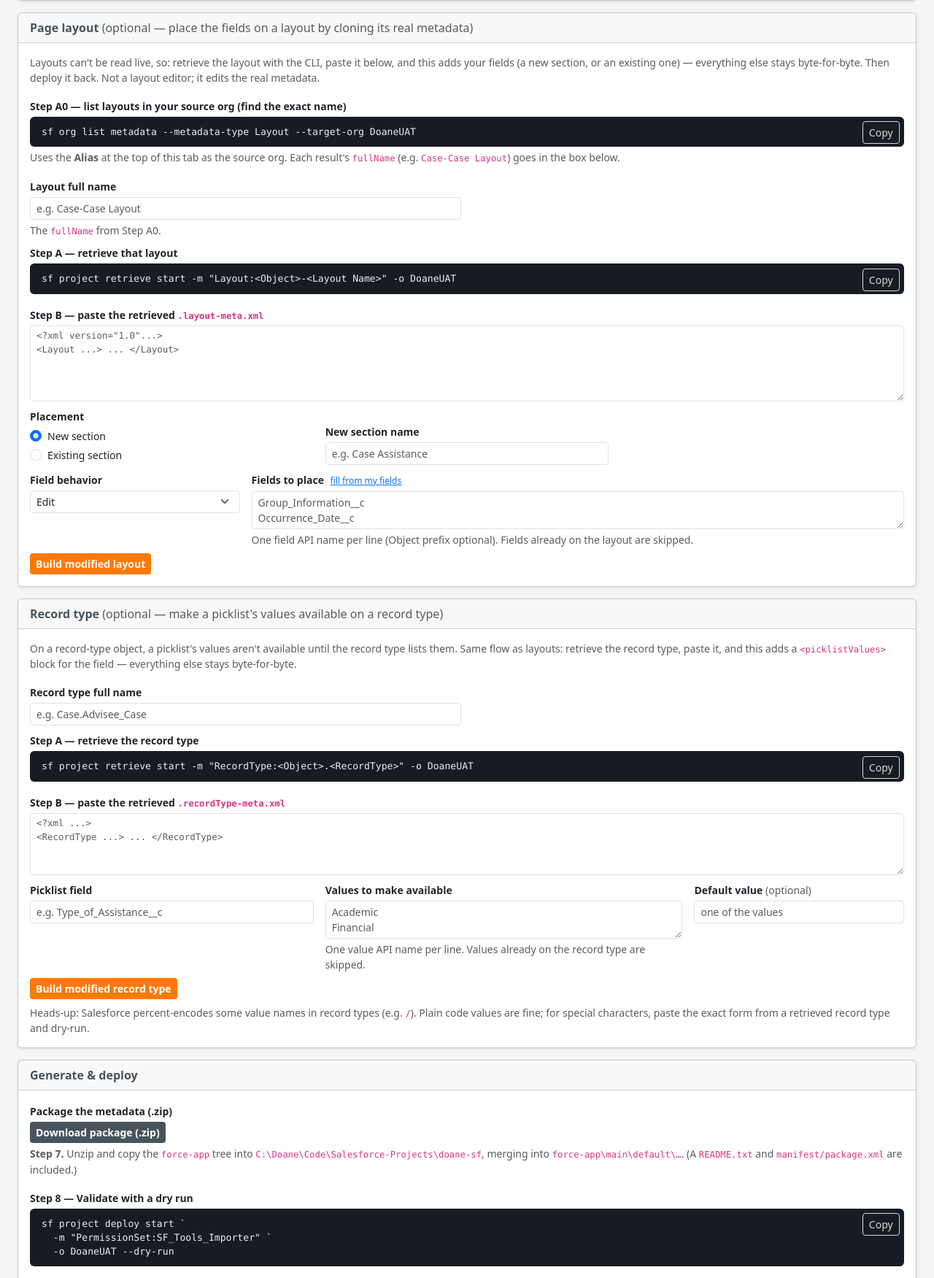
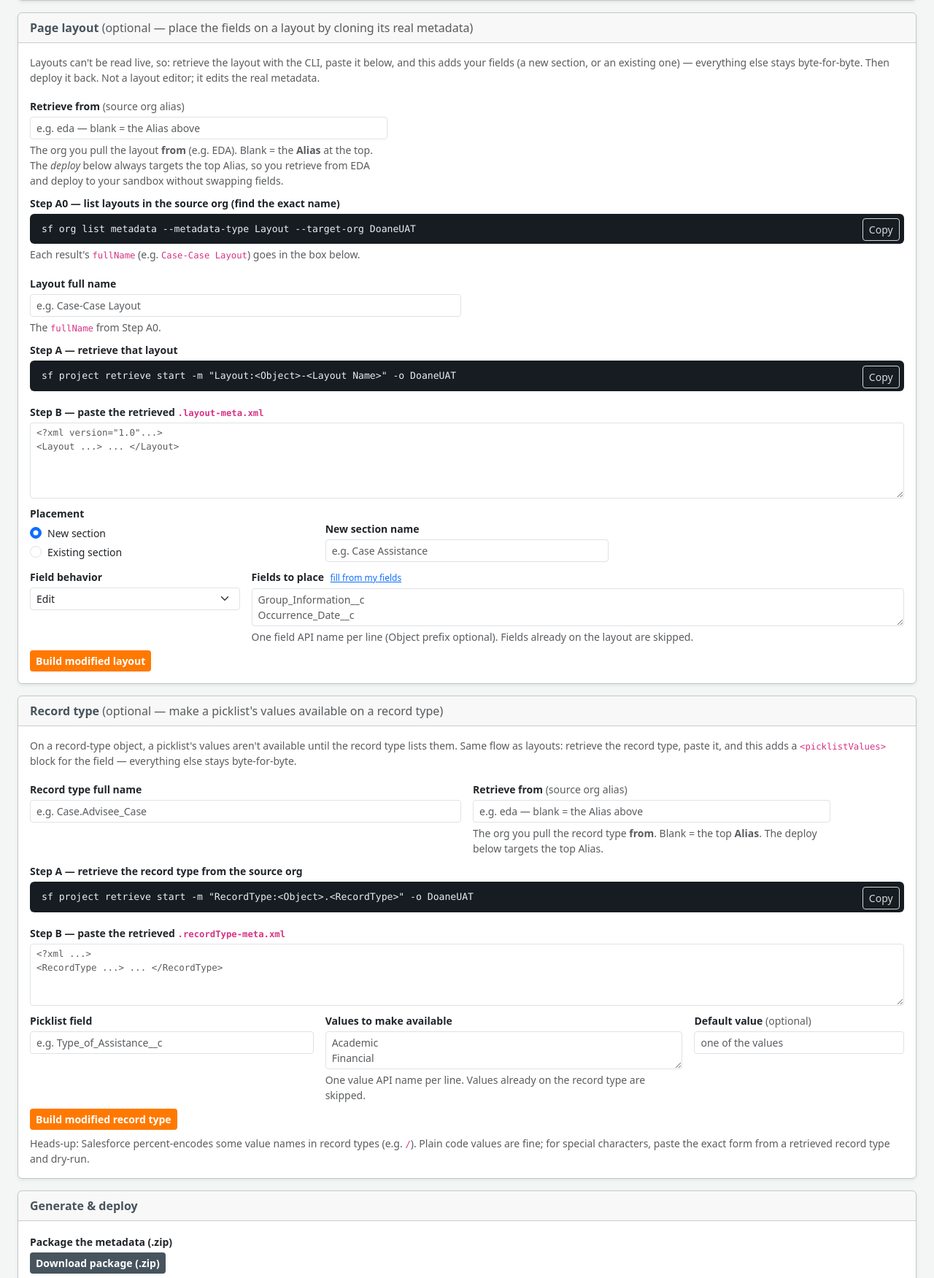
Before and after one commit to tfinnerdu/salesforce-tools, a Flask app: page /cli in a window 1280 px wide; the page is wider, and only the part inside the window is pictured. Shown: the part 2620-4371 px from the top of that part at 73% size. Run offline with Flask 3, Linux system fonts and the light colour scheme; some libraries are stand-ins or nearby versions.

Commit message:
CLI: cross-org retrieve — separate "retrieve from" alias for layout/record type
The layout + record-type sections retrieve metadata that lives in a source org
(e.g. EDA) but deploy into your working org (e.g. a sandbox). Previously every
snippet used the single top-of-tab Alias, so a cross-org retrieve→deploy meant
swapping that field between commands.

- Each section gets a "Retrieve from (source org alias)" input; the list +
  retrieve commands target it, while deploy keeps targeting the top Alias. Blank
  falls back to the top Alias (single-org case unchanged).
- routes/cli.py threads layout_retrieve_alias / rt_retrieve_alias through
  /cli/generate.

Also: the generated visibility-permset assign now defaults --on-behalf-of to the
same integration username as the line above it (a real, runnable value) instead
of a <staff-username> placeholder — edit only if it should go to staff.

Tests cover retrieve-from-source/deploy-to-target, the blank-alias fallback, and
the assign username default. CLAUDE.md updated.

Co-Authored-By: Claude Opus 4.8 <noreply@anthropic.com>
Claude-Session: https://claude.ai/code/session_01XF6U49aXnVhV6ANudxpMPY

```diff
--- a/routes/cli.py
+++ b/routes/cli.py
@@ -303,10 +303,16 @@ def api_generate():
     username = get_org_config(_org()).get('username', '')
     layout_name = (payload.get('layout_name') or '').strip()
     rt_name = (payload.get('recordtype_name') or '').strip()
+    # Retrieve from a source org (e.g. EDA), deploy to the target Alias. Blank
+    # retrieve-alias falls back to the target alias (single-org case).
+    layout_retrieve_alias = (payload.get('layout_retrieve_alias') or '').strip() or alias
+    rt_retrieve_alias = (payload.get('rt_retrieve_alias') or '').strip() or alias
 
     assign_entries = [{'name': permset_name, 'username': username}]
     for h in humans:
-        assign_entries.append({'name': h['api_name'], 'username': '<staff-username>'})
+        # Default the visibility permset to the same integration username (a real,
+        # runnable value) — the admin edits it if it should go to staff instead.
+        assign_entries.append({'name': h['api_name'], 'username': username or '<staff-username>'})
 
     return ok({
         'install': cli_script.install_snippet(),
@@ -327,10 +333,10 @@ def api_generate():
         'has_flips': bool(flip_fields),
         'has_human_permset': bool(humans),
         'has_new_objects': bool(object_names),
-        'layout_list': cli_script.layout_list_snippet(alias),
-        'layout_retrieve': cli_script.layout_retrieve_snippet(layout_name, alias),
+        'layout_list': cli_script.layout_list_snippet(layout_retrieve_alias),
+        'layout_retrieve': cli_script.layout_retrieve_snippet(layout_name, layout_retrieve_alias),
         'layout_deploy': cli_script.layout_deploy_snippet(layout_name, alias, dry_run=False),
-        'recordtype_retrieve': cli_script.recordtype_retrieve_snippet(rt_name, alias),
+        'recordtype_retrieve': cli_script.recordtype_retrieve_snippet(rt_name, rt_retrieve_alias),
         'recordtype_deploy': cli_script.recordtype_deploy_snippet(rt_name, alias, dry_run=False),
     })
 
--- a/static/js/mc-cli-snippet.js
+++ b/static/js/mc-cli-snippet.js
@@ -82,6 +82,7 @@ MC.cli = {
 
     // Page layout card.
     document.getElementById('cliLayoutName').addEventListener('input', () => this._refresh());
+    document.getElementById('cliLayoutRetrieveAlias').addEventListener('input', () => this._refresh());
     document.querySelectorAll('input[name="layoutMode"]').forEach(r =>
       r.addEventListener('change', () => this._onLayoutMode()));
     document.getElementById('btnLayoutSections').addEventListener('click', () => this._loadLayoutSections());
@@ -91,6 +92,7 @@ MC.cli = {
 
     // Record type card.
     document.getElementById('cliRtName').addEventListener('input', () => this._refresh());
+    document.getElementById('cliRtRetrieveAlias').addEventListener('input', () => this._refresh());
     document.getElementById('btnBuildRt').addEventListener('click', () => this._buildRt());
     document.getElementById('btnDownloadRt').addEventListener('click', () => this._downloadRt());
 
@@ -129,7 +131,9 @@ MC.cli = {
       existing_fields: this._existingFields(),
       new_objects: this.newObjects,
       layout_name: document.getElementById('cliLayoutName').value.trim(),
+      layout_retrieve_alias: document.getElementById('cliLayoutRetrieveAlias').value.trim(),
       recordtype_name: document.getElementById('cliRtName').value.trim(),
+      rt_retrieve_alias: document.getElementById('cliRtRetrieveAlias').value.trim(),
     };
   },
 
--- a/templates/cli/index.html
+++ b/templates/cli/index.html
@@ -391,10 +391,17 @@
         Not a layout editor; it edits the real metadata.
       </p>
 
+      <div class="row g-3 mb-2">
+        <div class="col-md-5">
+          <label for="cliLayoutRetrieveAlias" class="form-label fw-semibold small mb-1">Retrieve from <span class="text-muted fw-normal">(source org alias)</span></label>
+          <input id="cliLayoutRetrieveAlias" class="form-control form-control-sm" placeholder="e.g. eda — blank = the Alias above" autocomplete="off">
+          <div class="form-text">The org you pull the layout <strong>from</strong> (e.g. EDA). Blank = the <strong>Alias</strong> at the top. The <em>deploy</em> below always targets the top Alias, so you retrieve from EDA and deploy to your sandbox without swapping fields.</div>
+        </div>
+      </div>
       <div class="mb-3">
-        <label class="form-label fw-semibold small mb-1">Step A0 &mdash; list layouts in your source org (find the exact name)</label>
+        <label class="form-label fw-semibold small mb-1">Step A0 &mdash; list layouts in the source org (find the exact name)</label>
         <div class="mc-code" data-copy="snpLayoutList"><pre id="snpLayoutList" class="mb-0"></pre></div>
-        <div class="form-text">Uses the <strong>Alias</strong> at the top of this tab as the source org. Each result's <code>fullName</code> (e.g. <code>Case-Case Layout</code>) goes in the box below.</div>
+        <div class="form-text">Each result's <code>fullName</code> (e.g. <code>Case-Case Layout</code>) goes in the box below.</div>
       </div>
       <div class="row g-3 mb-2">
         <div class="col-md-6">
@@ -477,9 +484,14 @@
           <label for="cliRtName" class="form-label fw-semibold small mb-1">Record type full name</label>
           <input id="cliRtName" class="form-control form-control-sm" placeholder="e.g. Case.Advisee_Case" autocomplete="off">
         </div>
+        <div class="col-md-5">
+          <label for="cliRtRetrieveAlias" class="form-label fw-semibold small mb-1">Retrieve from <span class="text-muted fw-normal">(source org alias)</span></label>
+          <input id="cliRtRetrieveAlias" class="form-control form-control-sm" placeholder="e.g. eda — blank = the Alias above" autocomplete="off">
+          <div class="form-text">The org you pull the record type <strong>from</strong>. Blank = the top <strong>Alias</strong>. The deploy below targets the top Alias.</div>
+        </div>
       </div>
       <div class="mb-3">
-        <label class="form-label fw-semibold small mb-1">Step A &mdash; retrieve the record type</label>
+        <label class="form-label fw-semibold small mb-1">Step A &mdash; retrieve the record type from the source org</label>
         <div class="mc-code" data-copy="snpRtRetrieve"><pre id="snpRtRetrieve" class="mb-0"></pre></div>
       </div>
       <div class="mb-2">
```
Also changed, not shown: CLAUDE.md (+3 -1 lines), tests/test_cli_clone.py (+39 -0 lines).
